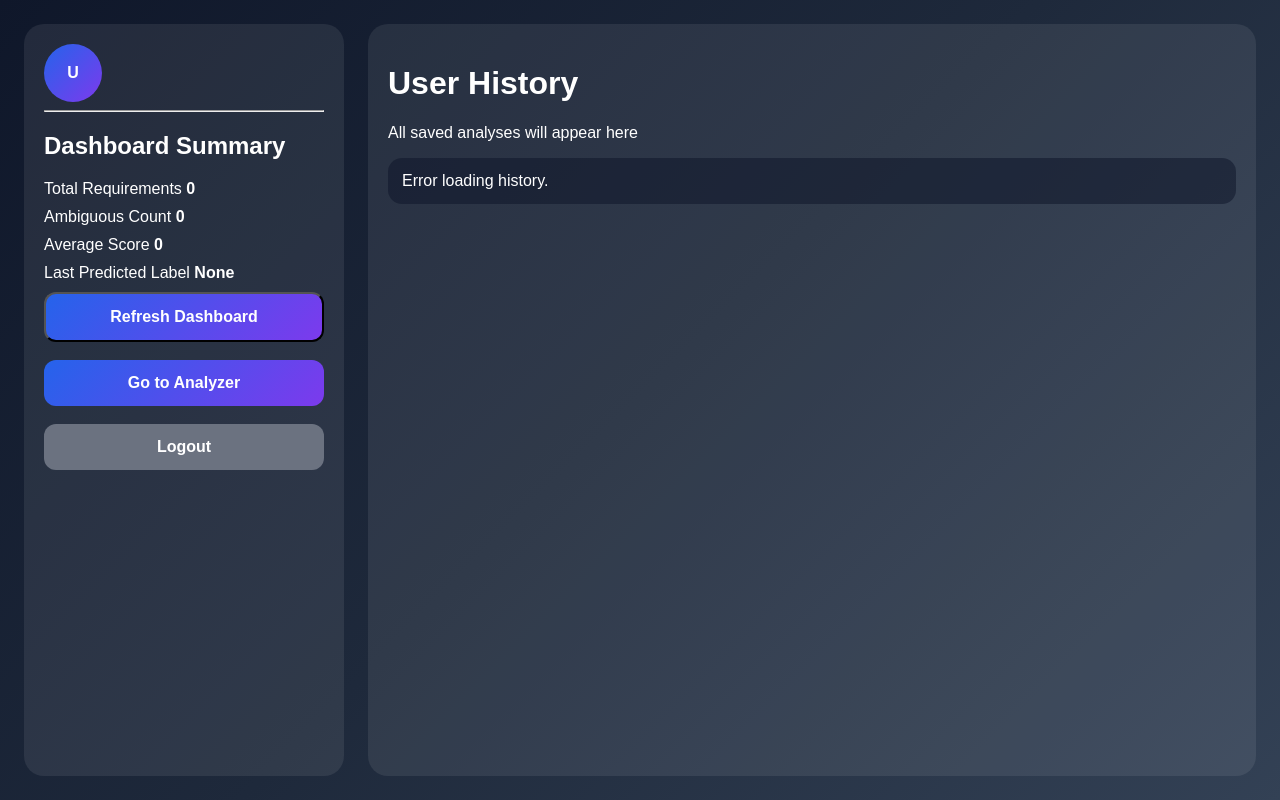
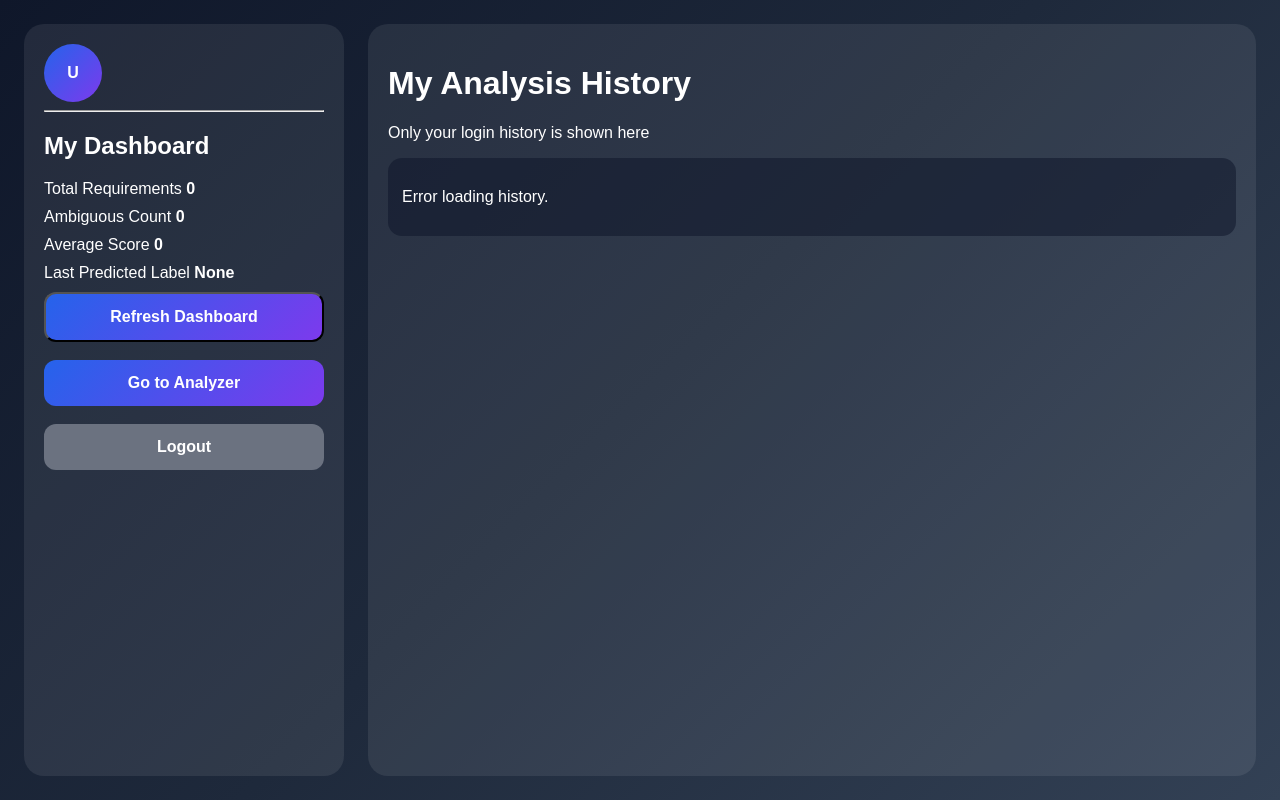
Before and after one commit to gouthamianagandula/requirement-ambiguity-analyzer, a FastAPI app: page /dashboard in a window 1280 px wide. Run offline with FastAPI, Linux system fonts and the light colour scheme; the visitor is signed in with stand-in values (Sample User, id 1); data that the repository does not hold is empty; parts of the project's set-up code (start-up, migrations or seed data) failed here and were passed over.

Commit message:
Show profile history inside dashboard page

```diff
--- a/backend/static/app.js
+++ b/backend/static/app.js
@@ -127,6 +127,7 @@ async function analyzeRequirement() {
     }
 
     loadDashboard();
+    loadHistory();
   } catch (error) {
     resultBox.innerText = "Error connecting to backend.";
     if (highlightedOutput) highlightedOutput.innerHTML = "";
@@ -174,28 +175,28 @@ async function loadHistory() {
     return;
   }
 
-  historyContainer.innerHTML = "Loading history...";
+  historyContainer.innerHTML = "Loading your history...";
 
   try {
     const response = await fetch("/history");
     const data = await response.json();
 
     if (!response.ok) {
-      historyContainer.innerHTML = "Failed to load history.";
+      historyContainer.innerHTML = "<p>Could not load your history.</p>";
       return;
     }
 
     if (!data.history || data.history.length === 0) {
-      historyContainer.innerHTML = "<p>No saved history found.</p>";
+      historyContainer.innerHTML = "<p>No saved history for your profile yet.</p>";
       return;
     }
 
-    let historyHtml = "";
+    let html = "";
 
     data.history.forEach((item, index) => {
-      historyHtml += `
+      html += `
         <div class="sentence-card">
-          <h4>Analysis ${index + 1}</h4>
+          <h4>History ${index + 1}</h4>
           <p><strong>Input:</strong> ${item.input_text}</p>
           <p><strong>Predicted Label:</strong> ${item.predicted_label}</p>
           <p><strong>Score:</strong> ${item.score}</p>
@@ -205,13 +206,13 @@ async function loadHistory() {
       `;
     });
 
-    historyContainer.innerHTML = historyHtml;
+    historyContainer.innerHTML = html;
   } catch (error) {
-    historyContainer.innerHTML = "Error loading history.";
+    historyContainer.innerHTML = "<p>Error loading history.</p>";
   }
 }
 
-window.onload = function () {
+document.addEventListener("DOMContentLoaded", function () {
   loadDashboard();
   loadHistory();
-};
+});
--- a/backend/templates/dashboard.html
+++ b/backend/templates/dashboard.html
@@ -21,7 +21,7 @@
 
       <hr class="line" />
 
-      <h2>Dashboard Summary</h2>
+      <h2>My Dashboard</h2>
 
       <div class="dashboard-list">
         <div class="dashboard-item">
@@ -57,11 +57,11 @@
     </aside>
 
     <main class="right-panel glass-card">
-      <h1>User History</h1>
-      <p class="subtitle">All saved analyses will appear here</p>
+      <h1>My Analysis History</h1>
+      <p class="subtitle">Only your login history is shown here</p>
 
       <div id="historyContainer" class="result-box">
-        Loading history...
+        Loading your history...
       </div>
     </main>
   </div>
```
